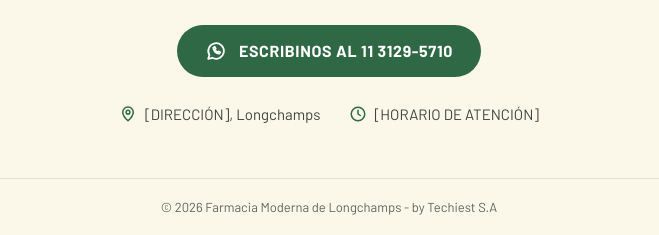
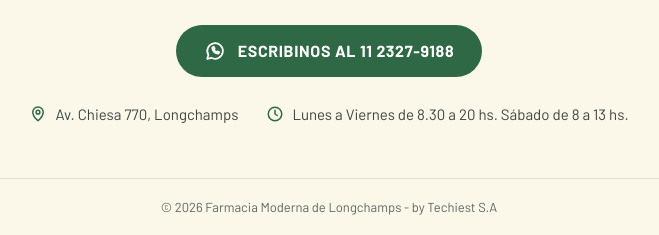
Before and after one commit to dcrognale/farmacia-moderna-long, a plain HTML site: page index.html in a window 1280 px wide. Shown: the part 565-800 px from the top of the page, without its empty margins (311-970 px from the left). Drawn offline with nearby package versions, Linux system fonts and the light colour scheme.

Commit message:
Change contact number and update business hours
Updated contact information and business hours.

```diff
--- a/index.html
+++ b/index.html
@@ -38,18 +38,19 @@
       <div class="rule" aria-hidden="true"></div>
       <h1>Estamos trabajando</h1>
       <p>Muy pronto vas a poder comprar online en nuestra nueva tienda. Mientras tanto, te esperamos en la farmacia o escribinos por WhatsApp.</p>
-      <a class="btn" href="https://wa.me/5491131295710" target="_blank" rel="noopener">
+      <a class="btn" href="https://wa.me/5491123279188" target="_blank" rel="noopener">
         <svg aria-hidden="true" width="22" height="22" viewBox="0 0 24 24" fill="none" stroke="currentColor" stroke-width="1.9" stroke-linecap="round" stroke-linejoin="round"><path d="M3.5 20.5l1.3-4.2A8.5 8.5 0 1 1 8 19.4z"/><path d="M9 8.5c0 3.5 3 6.5 6.5 6.5l1.2-1.6-2-1-1 .9c-1.3-.5-2.4-1.6-2.9-2.9l.9-1-1-2z"/></svg>
-        <span>Escribinos al 11 3129-5710</span>
+        <span>Escribinos al 11 2327-9188</span>
       </a>
       <div class="info">
         <span>
           <svg aria-hidden="true" width="18" height="18" viewBox="0 0 24 24" fill="none" stroke="#2E6844" stroke-width="2" stroke-linecap="round" stroke-linejoin="round"><path d="M12 21s-7-6.2-7-11.5a7 7 0 0 1 14 0C19 14.8 12 21 12 21z"/><circle cx="12" cy="9.5" r="2.5"/></svg>
-          [DIRECCIÓN], Longchamps
+          Av. Chiesa 770, Longchamps
         </span>
         <span>
           <svg aria-hidden="true" width="18" height="18" viewBox="0 0 24 24" fill="none" stroke="#2E6844" stroke-width="2" stroke-linecap="round" stroke-linejoin="round"><circle cx="12" cy="12" r="9"/><path d="M12 7v5l3 2"/></svg>
-          [HORARIO DE ATENCIÓN]
+          Lunes a Viernes de 8.30 a 20 hs.
+          Sábado de 8 a 13 hs.
         </span>
       </div>
     </div>
```
